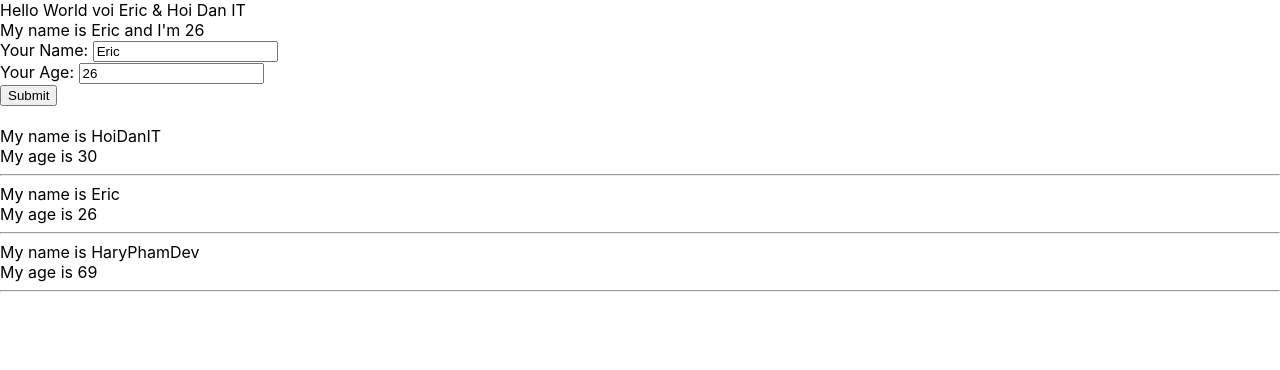
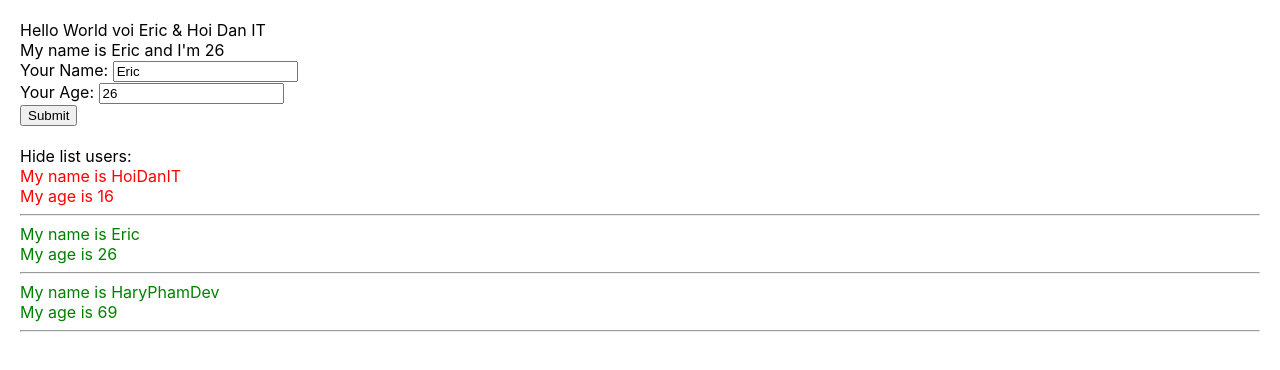
Before and after one commit to DHoangAnh/test-demo-react, a React (Create React App) app: page / in a window 1280 px wide. Shown: the top 370 px of the page. Built offline with nearby package versions, Linux system fonts and the light colour scheme.

Commit message:
video 25

```diff
--- a/src/App.css
+++ b/src/App.css
@@ -1,4 +1,14 @@
+.red {
+  color: red;
+}
+
+.green {
+  color: green;
+}
+
+
 body {
+  padding: 20px;
   margin: 0;
   font-family: -apple-system, BlinkMacSystemFont, 'Segoe UI', 'Roboto', 'Oxygen',
     'Ubuntu', 'Cantarell', 'Fira Sans', 'Droid Sans', 'Helvetica Neue',
--- a/src/components/DisplayInfor.js
+++ b/src/components/DisplayInfor.js
@@ -1,15 +1,37 @@
 import React from "react";
 
 class DisplayInfor extends React.Component {
+
+    state = {
+        isShowListUser: true
+    }
+
+    handleShowHide = () => {
+        this.setState({
+            isShowListUser: !this.state.isShowListUser
+        })
+    }
+
     render() {
         // destructuring array/object
         const { listUsers } = this.props;
         // props => properties
         return(
             <div>
+
+                <div>
+                    <span onClick={() => {this.handleShowHide()}}>
+                        {this.state.isShowListUser === true ? "Hide list users:" : "Show list users:"}
+                    </span>
+                </div>
+
+                {
+                    this.state.isShowListUser &&
+                    <div>
                         { listUsers.map((user) => {
+
                             return(
-                        <div key={user.id}>
+                                <div key={user.id} className={+user.age > 18 ? "green" : "red"}>
                                     <div>My name is {user.name}</div>
                                     <div>My age is {user.age}</div>
                                     <hr />
@@ -17,6 +39,8 @@
                             );
                         })}
                     </div>
+                }
+            </div>
         );
     };
 }
--- a/src/components/MyComponent.js
+++ b/src/components/MyComponent.js
@@ -8,7 +8,7 @@
 
     state = {
         listUsers: [
-            {id: 1, name: "HoiDanIT", age: "30"},
+            {id: 1, name: "HoiDanIT", age: "16"},
             {id: 2, name: "Eric", age: "26"},
             {id: 3  , name: "HaryPhamDev", age: "69"},
         ]
--- a/src/index.js
+++ b/src/index.js
@@ -8,9 +8,9 @@
 const root = ReactDOM.createRoot(document.getElementById('root'));
 root.render(
   <Provider store={store}>
-    <React.StrictMode>
+    {/* <React.StrictMode> */}
       <App />
-    </React.StrictMode>
+    {/* </React.StrictMode> */}
   </Provider>
 );
 
```
Lines whose indentation alone changed are shown as unchanged.
